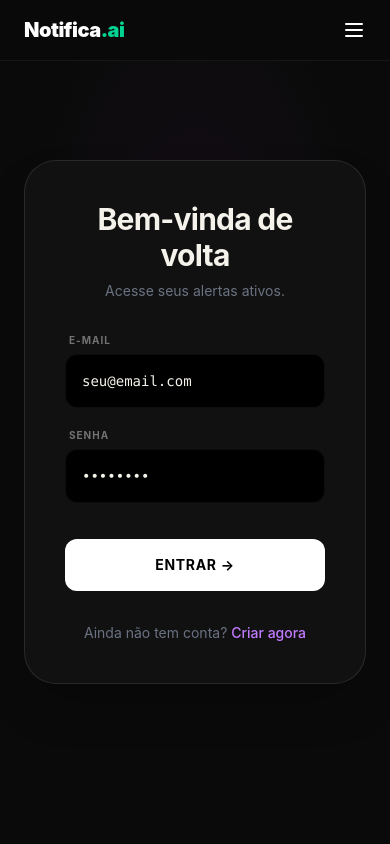
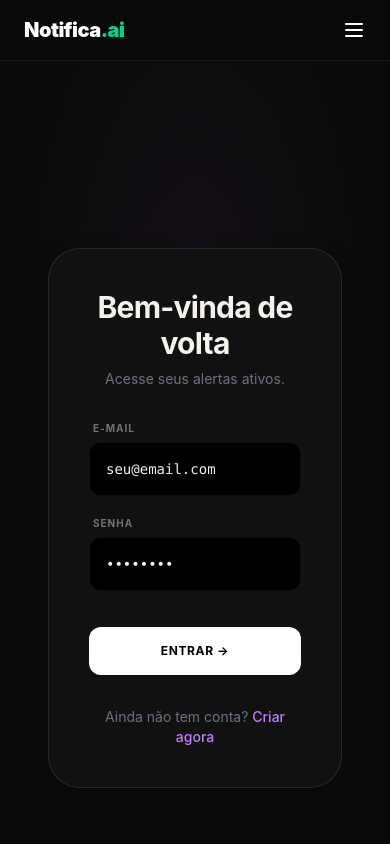
Before and after one commit to Aishabrito/notifica-ai, a React (Vite) app in the folder frontend/: page /login in a window 390 px wide. Shown: the top 844 px of the page. Built offline with nearby package versions, Linux system fonts and the light colour scheme; no server answers.

Commit message:
fix: responsividade tela login e cadastro

```diff
--- a/frontend/src/pages/LandingPage.tsx
+++ b/frontend/src/pages/LandingPage.tsx
@@ -136,7 +136,7 @@ export default function LandingPage() {
             ].map((card) => (
               <div
                 key={card.url}
-                className="shrink-0 border border-white/5 border-l-4 border-l-purple-600 p-4 rounded-lg min-w-[200px]"
+                className="shrink-0 border border-white/5 border-l-4 border-l-purple-600 p-4 rounded-lg min-w-50"
                 style={{ background: 'linear-gradient(135deg, rgba(108,52,131,0.06) 0%, rgba(0,0,0,0) 100%)' }}
               >
                 <div className="font-mono text-[9px] text-neutral-600 mb-1">{card.url}</div>
--- a/frontend/src/pages/Login.tsx
+++ b/frontend/src/pages/Login.tsx
@@ -29,7 +29,8 @@ export default function Login() {
     <>
       <Navbar />
       <div
-        className="min-h-screen bg-[#0a0a0a] selection:bg-purple-500 selection:text-white"
+        // 🛠️ Adicionado: flex, items-center, justify-center, px-6 e py-24 para responsividade
+        className="min-h-screen flex items-center justify-center px-6 py-24 bg-[#0a0a0a] selection:bg-purple-500 selection:text-white"
         style={{ background: 'radial-gradient(ellipse 60% 50% at 50% 30%, rgba(108,52,131,0.1) 0%, transparent 70%), #0a0a0a' }}
       >
         <AuthCard
@@ -44,7 +45,7 @@ export default function Login() {
             </>
           }
         >
-          <form onSubmit={handleSubmit} className="space-y-5">
+          <form onSubmit={handleSubmit} className="space-y-5 w-full max-w-sm sm:max-w-md mx-auto">
             <Input
               type="email"
               label="E-mail"
@@ -63,7 +64,7 @@ export default function Login() {
             />
 
             {erro && (
-              <p className="font-mono text-[10px] text-red-400 bg-red-400/10 border border-red-400/20 px-4 py-3 rounded-lg">
+              <p className="font-mono text-[10px] md:text-xs text-red-400 bg-red-400/10 border border-red-400/20 px-4 py-3 rounded-lg">
                 {erro}
               </p>
             )}
@@ -71,7 +72,7 @@ export default function Login() {
             <button
               type="submit"
               disabled={loading}
-              className="w-full bg-white text-black font-bold py-4 rounded-xl hover:bg-purple-100 hover:shadow-[0_8px_30px_rgba(108,52,131,0.2)] transition-all mt-4 text-sm uppercase tracking-wider disabled:opacity-50 disabled:cursor-not-allowed"
+              className="w-full bg-white text-black font-bold py-4 rounded-xl hover:bg-purple-100 hover:shadow-[0_8px_30px_rgba(108,52,131,0.2)] transition-all mt-4 text-xs md:text-sm uppercase tracking-wider disabled:opacity-50 disabled:cursor-not-allowed"
             >
               {loading ? (
                 <span className="flex items-center justify-center gap-2">
```
